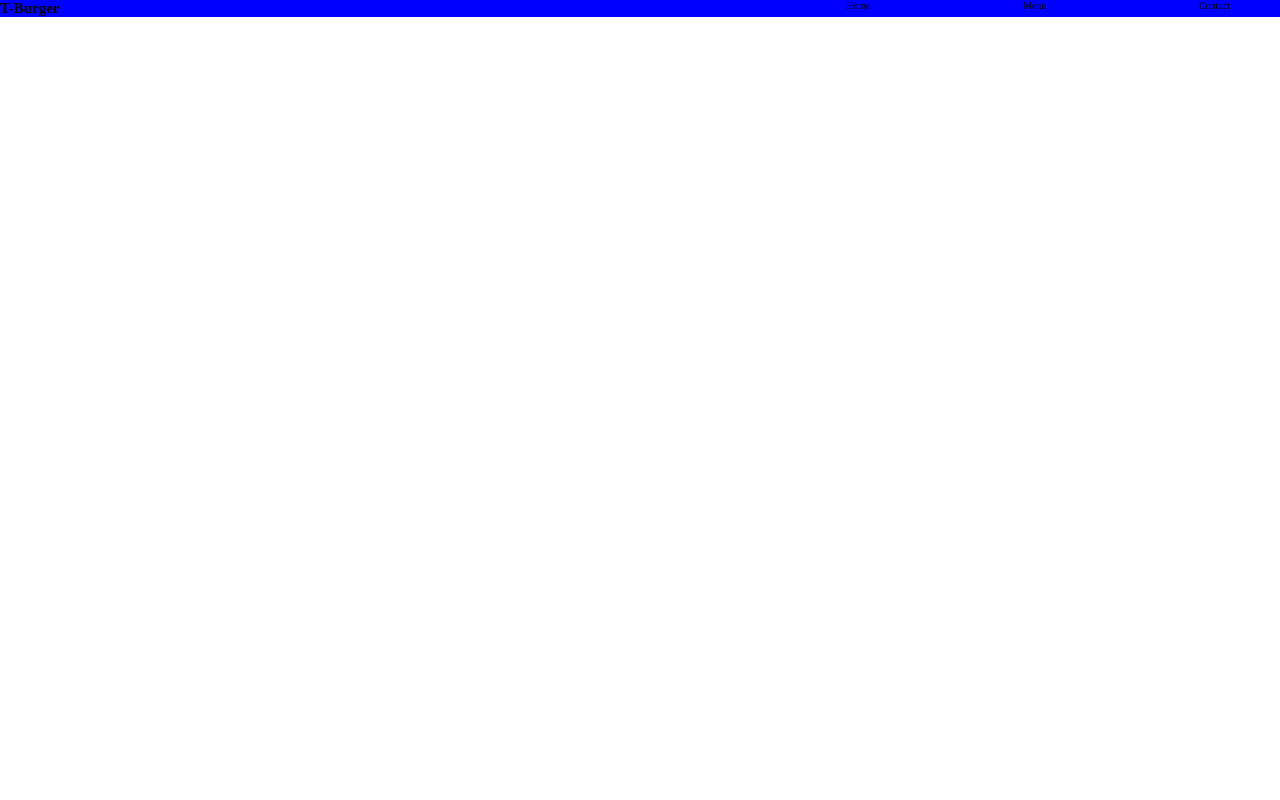
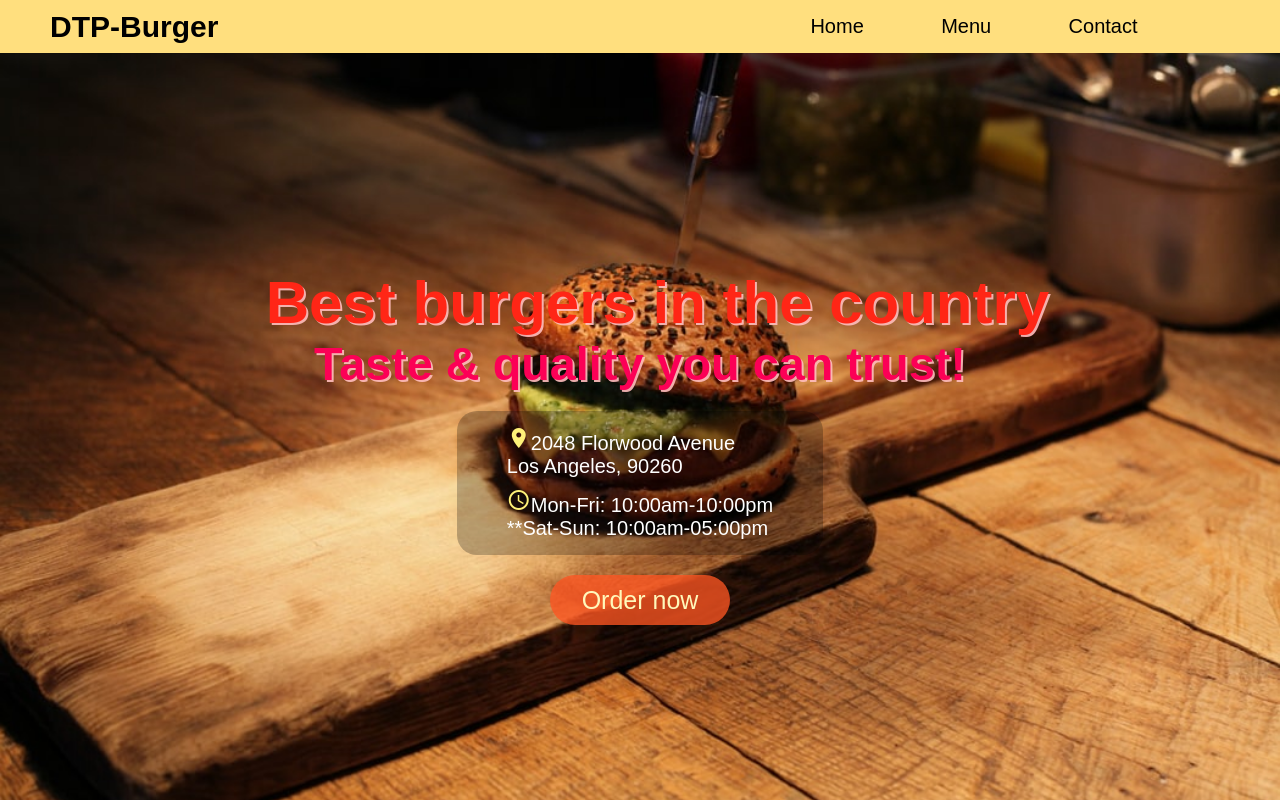
Before and after one commit to toan95dn/RestaurantPage, a website built with webpack: page dist/index.html in a window 1280 px wide. Built offline with nearby package versions, Linux system fonts and the light colour scheme; a web font is replaced by a local one.

Commit message:
add more stylings

```diff
--- a/src/home.js
+++ b/src/home.js
@@ -2,15 +2,47 @@ const loadHome = (() => {
     const contentContainer = document.querySelector("#content");
 
     const homeContent = document.createElement('div');
-    homeContent.classList.add('inActive');
     homeContent.dataset.content = 'Home';
 
-    const welcomeMessage = document.createElement('p');
-    welcomeMessage.innerText = "Best burger in the country";
+
+    //Welcome message
+    const welcomeMessage_1 = document.createElement('h2');
+    welcomeMessage_1.innerText = 'Best burgers in the country';
+
+    const welcomeMessage_2 = document.createElement('h3');
+    welcomeMessage_2.innerText = 'Taste & quality you can trust!';
+
+    //Order button, navigate to menu
+    const orderButton = document.createElement('button');
+    orderButton.innerText = 'Order now';
+    orderButton.id = 'orderButton';
+
+    //Adress and Time
+    const infoPannel = document.createElement('div');
+    infoPannel.classList.add('infoPanel');
+
+    const infoAddress = document.createElement('p');
+    const addressIcon = document.createElement('span');
+    addressIcon.classList.add('material-icons');
+    addressIcon.innerText = 'place';
+
+    infoAddress.append(addressIcon);
+    infoAddress.append('2048 Florwood Avenue', document.createElement('br'), 'Los Angeles, 90260');
+
+
+    const infoTime = document.createElement('p');
+    const watchIcon = document.createElement('span');
+    watchIcon.classList.add('material-icons');
+    watchIcon.innerText = 'schedule';
+
+    infoTime.append(watchIcon);
+    infoTime.append('Mon-Fri: 10:00am-10:00pm', document.createElement('br'), '**Sat-Sun: 10:00am-05:00pm');
+
+    infoPannel.append(infoAddress, infoTime);
 
 
     //Add to the homepage container
-    homeContent.append(welcomeMessage);
+    homeContent.append(welcomeMessage_1, welcomeMessage_2, infoPannel, orderButton);
 
     //Add to the containter
     contentContainer.append(homeContent);
--- a/src/index.js
+++ b/src/index.js
@@ -1,28 +1,23 @@
 import loadNavbar from './navbar.js'
 import loadHome from './home.js'
 
-const allTabsInNavBar = document.querySelectorAll('[data-pick]');
+
+/////////////STYLE FIRST THEN ADD LATER
+
+const allTabsInNavBar = document.querySelectorAll('[data-target]');
 const allPages = document.querySelectorAll('[data-content]');
-
-
-console.log(allTabsInNavBar[0].dataset.pick);
 
 allTabsInNavBar.forEach((tab) => { //When each tab got clicked
     tab.addEventListener('click', () => {
         //Turn off every tab
-        allTabsInNavBar.forEach('click', () => {
 
-        })
         //Turn off every page
-        allPages.forEach('click', () => {
 
-        })
 
         //Highlight the chosen tab
 
-
         //Show the chosen page
-        const targetPage = document.querySelector(`[data-content = ${tab.dataset.pick}]`);
+        const targetPage = document.querySelector(`[data-content = ${tab.dataset.target}]`);
         targetPage.classList.remove('inActive');
     })
 })
--- a/src/navbar.js
+++ b/src/navbar.js
@@ -2,8 +2,16 @@ const loadNavbar = (() => {
     const navBar = document.createElement('nav');
 
     //Header of navBar
+
     const restaurantName = document.createElement('h1');
-    restaurantName.innerText = "T-Burger";
+    restaurantName.innerText = 'DTP-Burger';
+
+    //Burger Button
+    const burgerButton = document.createElement('div');
+    burgerButton.classList.add('material-icons');
+    burgerButton.innerText = 'menu';
+
+
 
     // All links in navBar
     const allLinks = document.createElement('ul');
@@ -11,24 +19,23 @@ const loadNavbar = (() => {
 
     const homeLink = document.createElement('li');
     homeLink.innerText = 'Home';
-    homeLink.dataset.pick = 'Home';
+    homeLink.dataset.target = 'Home';
 
     const menuLink = document.createElement('li');
     menuLink.innerText = 'Menu';
-    menuLink.dataset.pick = 'Menu';
+    menuLink.dataset.target = 'Menu';
 
     const contactLink = document.createElement('li');
     contactLink.innerText = 'Contact';
-    contactLink.dataset.pick = 'Contact';
+    contactLink.dataset.target = 'Contact';
+
+    //Hamburger button
 
     //Add all to all links
-    allLinks.append(homeLink);
-    allLinks.append(menuLink);
-    allLinks.append(contactLink);
+    allLinks.append(homeLink, menuLink, contactLink);
 
     //Add all to the navbar
-    navBar.append(restaurantName);
-    navBar.append(allLinks);
+    navBar.append(restaurantName, allLinks);
 
     //Add navbar to container
     const contentContainer = document.querySelector("#content");
```
Also changed, not shown: dist/app.css, dist/images/bbq.jpg (added), dist/images/burgerIcon.png (added), dist/index.html, dist/main.js, 1 other file.
